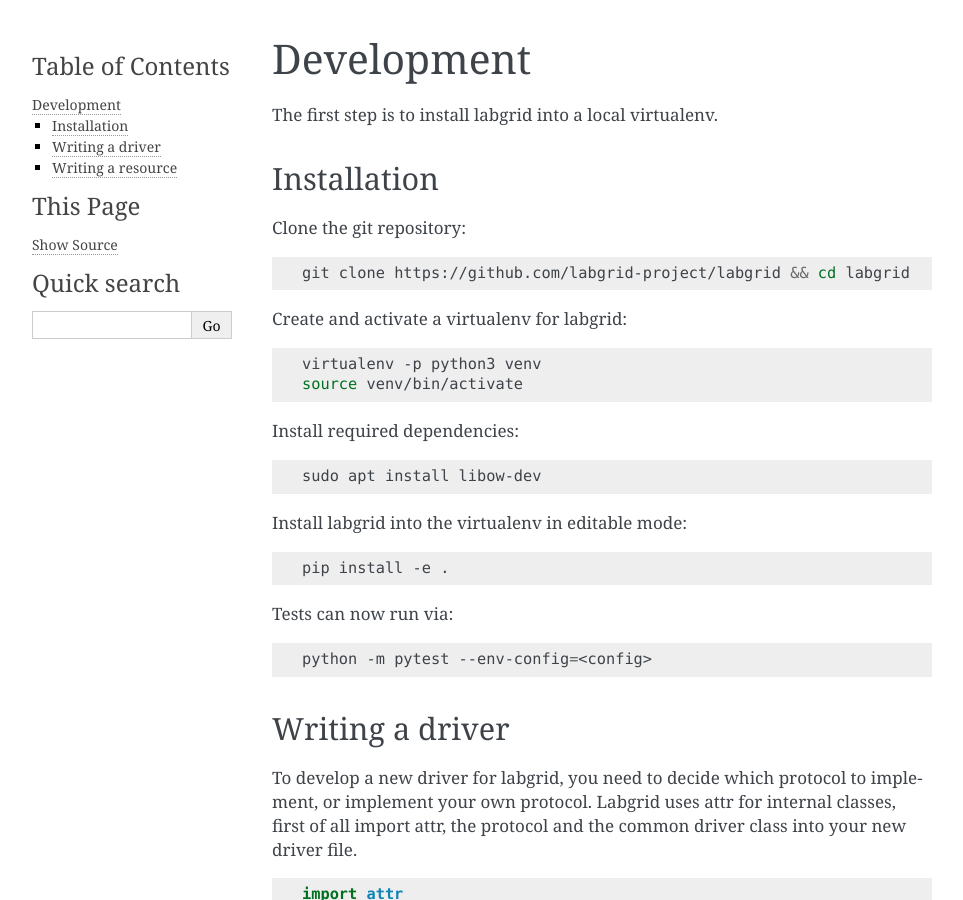
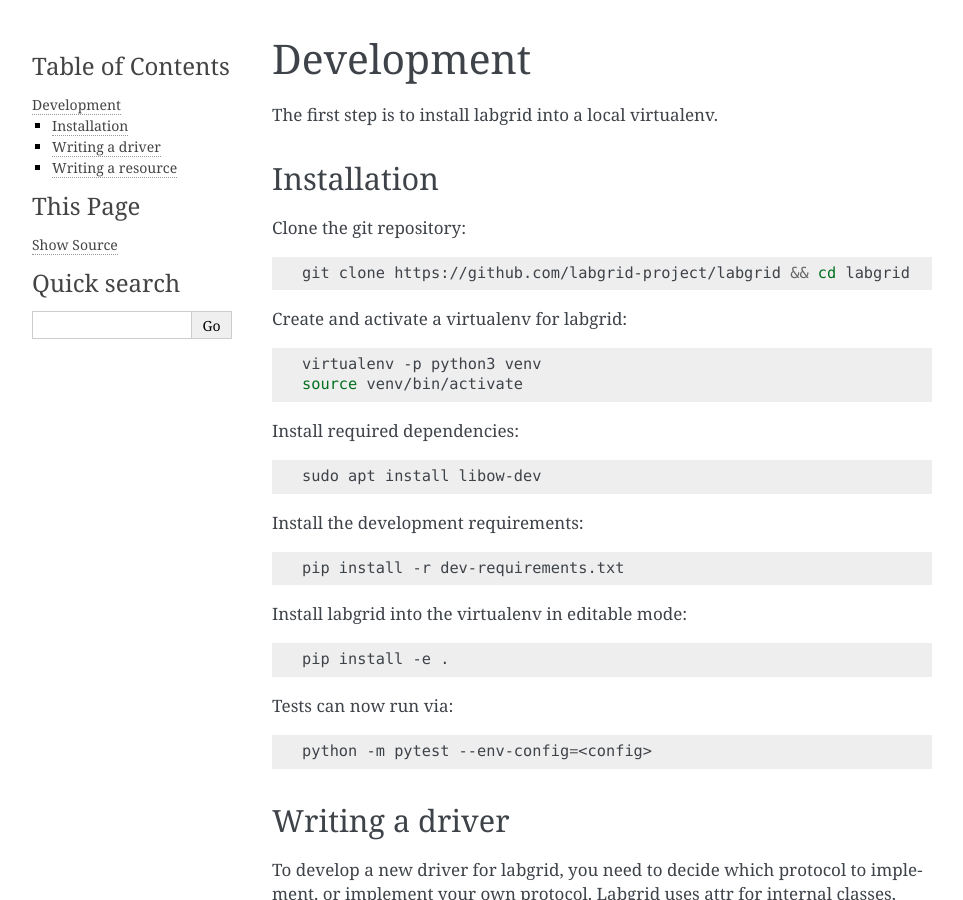
Before and after one commit to labgrid-project/labgrid, a Sphinx documentation site: the page built from doc/development.rst, in a window 1280 px wide and 900 px high. Shown: the whole window, without its empty margins (148-1111 px from the left). Built offline with Sphinx 7.4.7, drawn with Linux system fonts in a browser that asks for light colours.

Commit message:
doc/development: mention dev-requirements.txt
Signed-off-by: Rouven Czerwinski <r.czerwinski@pengutronix.de>

```diff
--- a/doc/development.rst
+++ b/doc/development.rst
@@ -24,6 +24,12 @@
 .. code-block:: bash
 
    sudo apt install libow-dev
+
+Install the development requirements:
+
+.. code-block:: bash
+
+   pip install -r dev-requirements.txt
 
 Install labgrid into the virtualenv in editable mode:
 
```
